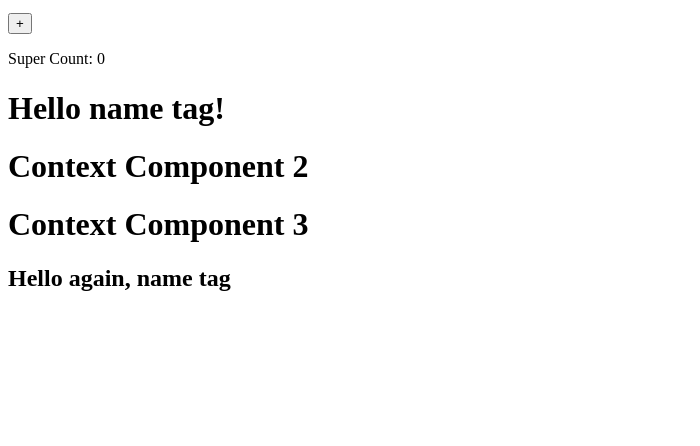
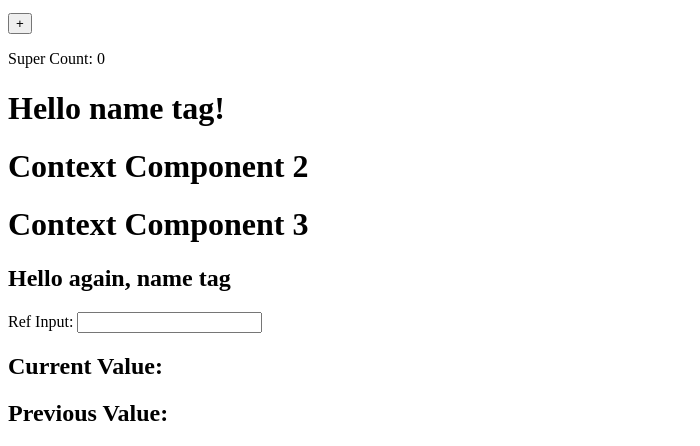
Before and after one commit to RevelDeng/My_First_React_Code, a React app: page / in a window 1280 px wide. Shown: the part 623-1069 px from the top of the page, without its empty margins (0-700 px from the left). Before the commit the page ends 935 px from the top, so only its background shows below. Built offline with nearby package versions, Linux system fonts and the light colour scheme.

Commit message:
added useRef to track state change

```diff
--- a/public/index.html
+++ b/public/index.html
@@ -36,6 +36,7 @@
     <div id="sixth_root"></div>
     <div id="seventh_div"></div>
     <div id="eighth_div"></div>
+    <div id="ninth_div"></div>
     <!--
       This HTML file is a template.
       If you open it directly in the browser, you will see an empty page.
--- a/src/index.js
+++ b/src/index.js
@@ -1,4 +1,4 @@
-import React, {useState, useEffect, createContext, useContext} from 'react';
+import React, {useState, useEffect, createContext, useContext, useRef} from 'react';
 import ReactDOM from 'react-dom';
 import {BrowserRouter, Routes, Route} from 'react-router-dom';
 import Layout from "./pages/Layout";
@@ -222,3 +222,30 @@ ReactDOM.render(
   <ContextComponent1/>,
   document.getElementById('eighth_div')
 )
+
+function RefComponent() {
+  const [inputValue, setInputValue] = useState("")
+  const previousInputValue = useRef("")
+
+  useEffect(() => {
+    previousInputValue.current = inputValue
+  }, [inputValue])
+
+  return (
+    <>
+      Ref Input:{" "}
+      <input
+        type="text"
+        value={inputValue}
+        onChange={(e) => setInputValue(e.target.value)}
+      />
+      <h2>Current Value: {inputValue}</h2>
+      <h2>Previous Value: {previousInputValue.current}</h2>
+    </>
+  )
+}
+
+ReactDOM.render(
+  <RefComponent/>,
+  document.getElementById('ninth_div')
+)
```
